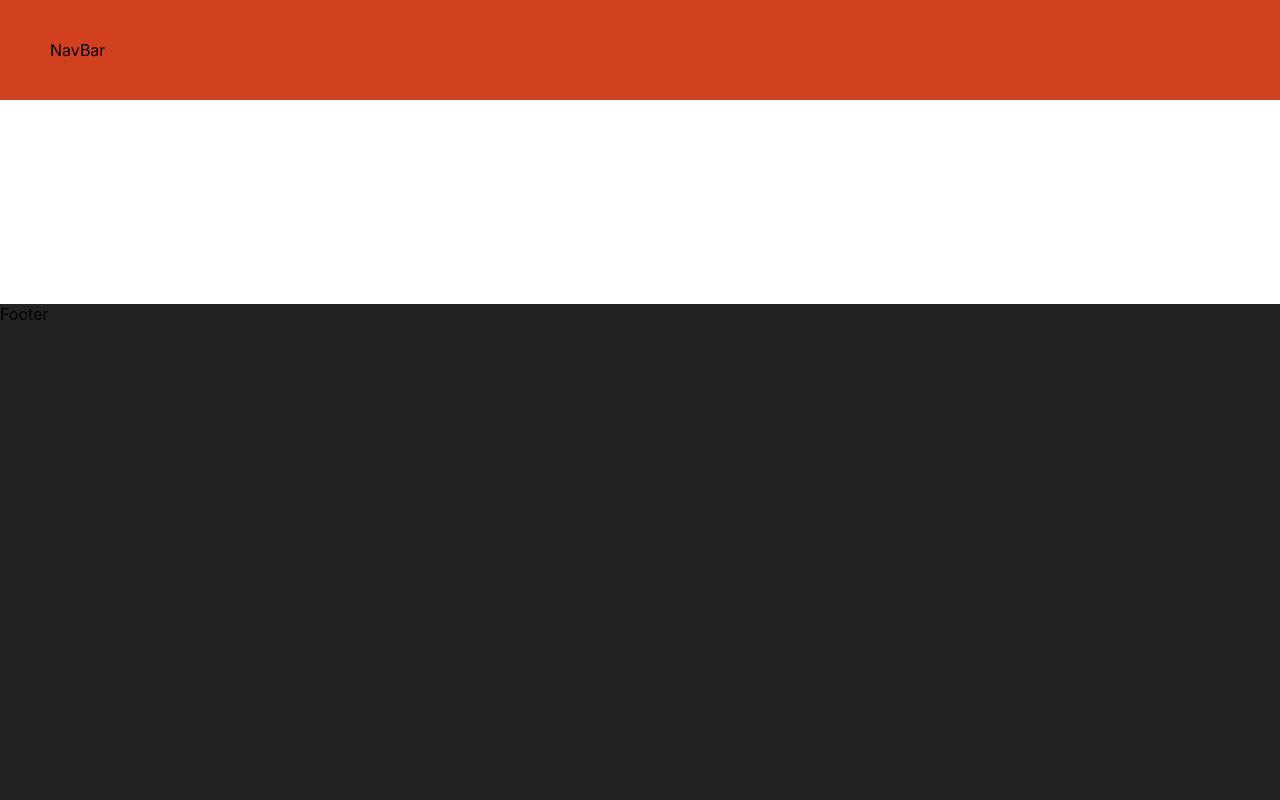
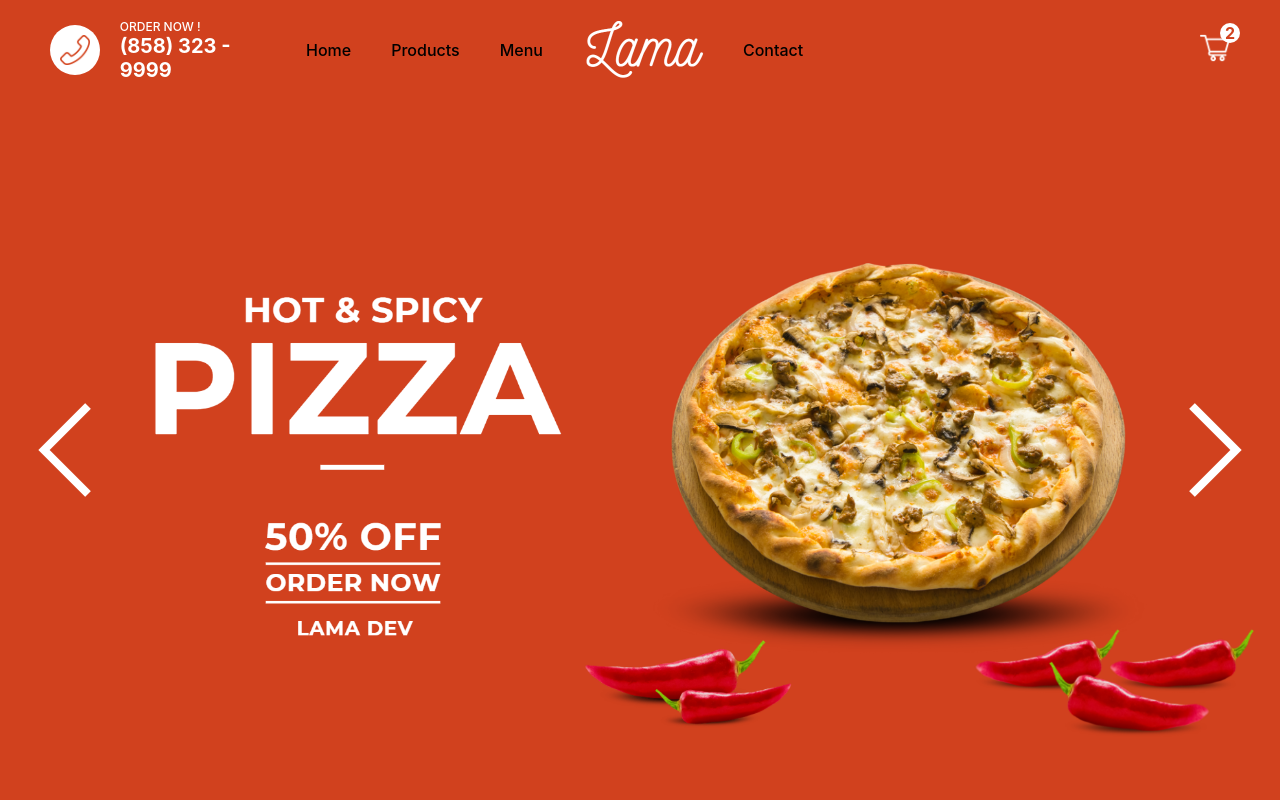
Before and after one commit to lvdev2022/pizzaapp, a Next.js app: page / in a window 1280 px wide. Shown: the top 800 px of the page. Built offline with nearby package versions, Linux system fonts and the light colour scheme.

Commit message:
added image, state and slider

```diff
--- /dev/null
+++ b/components/Featured.jsx
@@ -0,0 +1,45 @@
+import { useState } from "react";
+import styles from "../styles/Featured.module.css";
+import Image from "next/image";
+
+function Featured() {
+
+    const [index, setIndex] = useState(0);
+
+    const images = [
+    "/img/featured.png",
+    "/img/featured2.png",
+    "/img/featured3.png",
+    ];
+
+    const handleArrow = (direction) => {
+        if (direction === "l") {
+            setIndex(index !== 0 ? index -1 : 2);
+        }
+        if (direction === "r") {
+            setIndex(index !== 2 ? index +1 : 0);
+        }
+    }
+    console.log(index);
+
+  return (
+    <div className={styles.container}>
+        <div className={styles.arrowContainer} style={{left:0}} onClick={()=> handleArrow("l")}>
+            <Image src="/img/arrowl.png" alt="" layout="fill" objectFit="contain"/>
+        </div>
+        < div className={styles.wrapper} style={{transform:`translateX(${-100*index}vw)`}}>
+            {images.map((image, i) => (
+                <div className={styles.imgContainer} key={i}>
+                    <Image src={image} alt="" layout="fill" objectFit="contain"/>
+                </div>
+                ))}
+
+        </div>
+        <div className={styles.arrowContainer} style={{right:0}} onClick={()=> handleArrow("r")}>
+        <Image src="/img/arrowr.png" alt="" layout="fill" objectFit="contain"/>
+        </div>
+    </div>
+  )
+}
+
+export default Featured
--- a/components/Navbar.jsx
+++ b/components/Navbar.jsx
@@ -1,4 +1,4 @@
-
+import Image from "next/image";
 import styles from "../styles/Navbar.module.css";
 
 
@@ -6,7 +6,32 @@ const Navbar = () => {
 
   return (
     <div className={styles.container}>
-      NavBar
+      <div className={styles.item}>
+       <div className={styles.callButton}>
+          <Image src="/img/telephone.png" alt="" width="32" height="32"/>
+        </div>
+        <div className={styles.texts}>
+          <div className={styles.text}>ORDER NOW !</div>
+          <div className={styles.text}>(858) 323 - 9999</div>
+        </div>
+
+      </div>
+      <div className={styles.item}>
+        <ul className={styles.list}>
+          <li className={styles.listItem}>Home</li>
+          <li className={styles.listItem}>Products</li>
+          <li className={styles.listItem}>Menu</li>
+          <Image src="/img/logo.png" alt="" width="160px" height="69px"/>
+          <li className={styles.listItem}>Contact</li>
+        </ul>
+
+      </div>
+      <div className={styles.item}>
+        <div className={styles.cart}>
+        <Image src="/img/cart.png" alt="" width="30px" height="30px"/>
+        <div className={styles.counter}>2</div>
+        </div>
+      </div>
     </div>
   );
 };
--- a/pages/index.js
+++ b/pages/index.js
@@ -1,5 +1,6 @@
 import Head from 'next/head'
 import Image from 'next/image'
+import Featured from '../components/Featured'
 
 
 export default function Home() {
@@ -10,7 +11,7 @@ export default function Home() {
         <meta name="description" content="Best pizza shop in Singapore" />
         <link rel="icon" href="/favicon.ico" />
       </Head>
-      <Image src="/img/logo.png" width={200} height={200} alt="logo" />
+      <Featured />
     </div>
   )
 }
--- a/styles/Navbar.module.css
+++ b/styles/Navbar.module.css
@@ -52,13 +52,13 @@
   display: flex;
   align-items: center;
   list-style: none;
-  color: white;
 }
 
 .listItem {
   margin: 20px;
   font-weight: 500;
   cursor: pointer;
+  list-style: none;
 }
 
 .cart{
```
